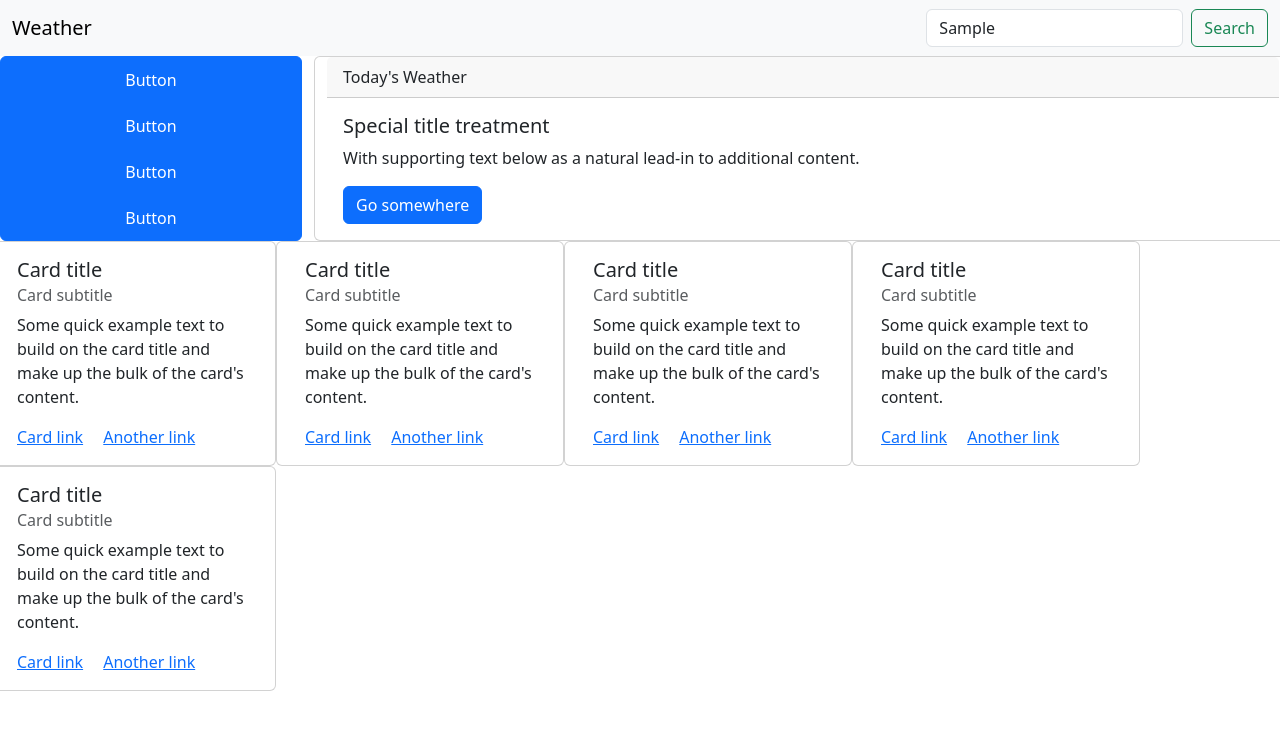
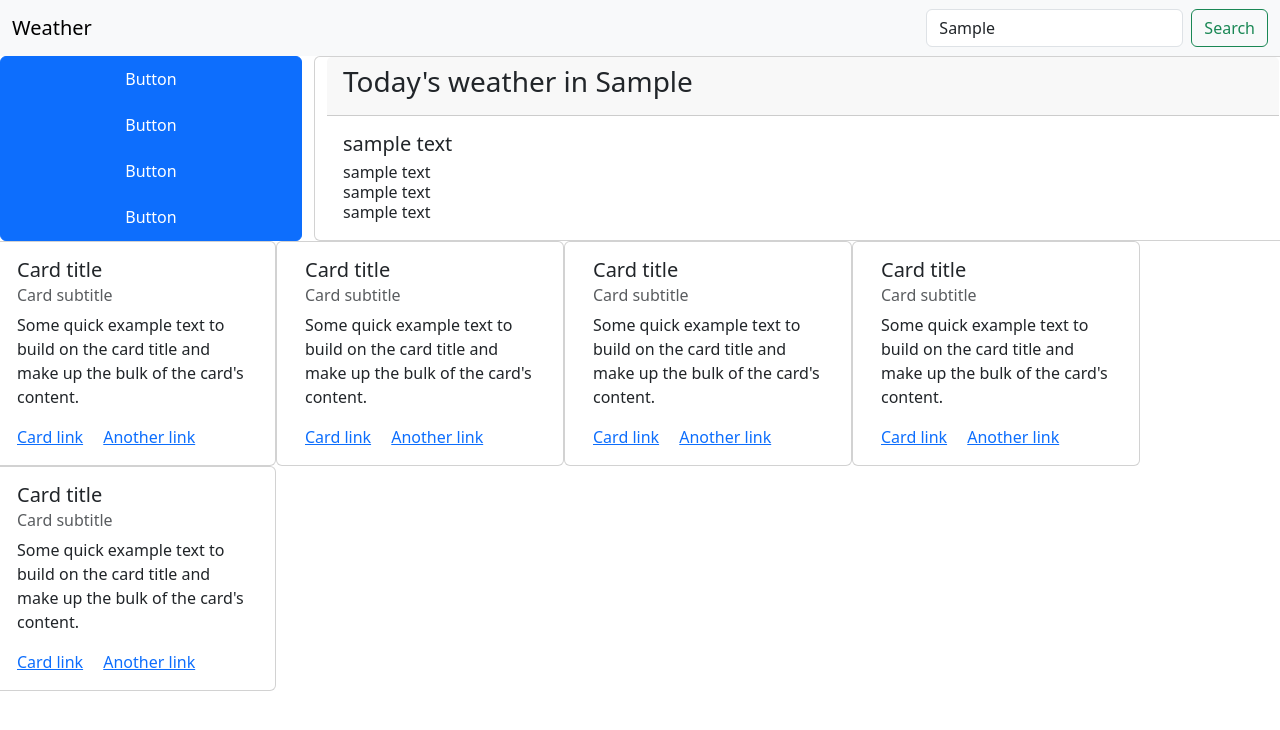
Before and after one commit to itsmenickfromschool/nicksWeatherApp, a plain HTML site: page index.html in a window 1280 px wide. Both pictures are taken after typing "Sample" into the empty fields and a click on the button "Search". Drawn offline with nearby package versions, Linux system fonts and the light colour scheme; no server answers.

Commit message:
working current weather

```diff
--- a/assets/js/script.js
+++ b/assets/js/script.js
@@ -1,31 +1,61 @@
 const apiKey = `40c5846d93a5d9298ee752b2e4b83b4f`;
 var city = document.querySelector('#cityInput') // need a value?
 var searchButton = document.querySelector('#search')
-console.log("🚀 ~ file: script.js:4 ~ searchButton:", searchButton)
-var currentWeatherURL = `https://api.openweathermap.org/data/2.5/weather?q=${city.value}&appid=${apiKey}&units=imperial`
-var fiveDayURL = `https://api.openweathermap.org/data/2.5/forecast?q=${city.value}&appid=${apiKey}&units=imperial`
+var insertCity = document.querySelector('#insertCity')
+var todaysConditions = document.querySelector('#conditions')
+var todaysTemp = document.querySelector('#todaysTemp')
+var todaysWind = document.querySelector('#todaysWind')
+var todaysHumidity = document.querySelector('#todaysHumidity')
+// window.addEventListener('load', function(){
+//     this.localStorage.getItem('')
+// })
 
 searchButton.addEventListener('click', function(event){
     event.preventDefault()
-    console.log(event)
-    console.log(city.value)
+    var citySearch = city.value
+    insertCity.textContent = `Today's weather in ${citySearch}`
+    var currentWeatherURL = `https://api.openweathermap.org/data/2.5/weather?q=${citySearch}&appid=${apiKey}&units=imperial`
 
-    console.log(currentWeatherURL);
-        fetch(currentWeatherURL)
+    var fiveDayURL = `https://api.openweathermap.org/data/2.5/forecast?q=${citySearch}&appid=${apiKey}&units=imperial`
+
+    fetch(currentWeatherURL)
         .then(function (response) {
             return response.json();
         })
         .then(function (data) {
             console.log(data);
-        });
-    fetch(fiveDayURL)
-        .then(function (response){
-            console.log(response);
-            return response.json();
+            // var icon = data.weather[0].icon
+            // todaysConditions.content = '\'+`${icon}`
+            todaysConditions.textContent = `${data.weather[0].main}`
+            todaysTemp.textContent = `${data.main.temp}\xB0 F`
+            todaysWind.textContent = `windspeed: ${data.wind.speed}mph`
+            todaysHumidity.textContent = `${data.main.humidity}% relative humidity`
+
         })
-        .then(function(promise){
-            console.log(promise)
-        })
+        .catch(function(error){
+            alert("City not found!")
+    });
+
+
+
+
+
+
+    // temp.textContent = `Temp: ${}response.main`
+
+
+
+
+
+
+
+    // fetch(fiveDayURL)
+    //     .then(function (response){
+    //         return response.json();
+    //     })
+    //     .then(function(promise){
+    //         console.log(promise)
+    //     })
 
     })
 
--- a/index.html
+++ b/index.html
@@ -26,12 +26,13 @@
       </div>
       <div id='currentWeather' class="card col-12 col-md-9">
         <div class="card-header">
-          Today's Weather
+          <h3 id="insertCity">Today's Weather</h3>
         </div>
         <div class="card-body">
-          <h5 class="card-title">Special title treatment</h5>
-          <p class="card-text">With supporting text below as a natural lead-in to additional content.</p>
-          <a href="#" class="btn btn-primary">Go somewhere</a>
+          <h5 id="conditions" class="card-title">sample text</h5>
+         <p id = 'todaysTemp' class='card-subtitle'>sample text</p>
+         <p id="todaysWind" class="card-subtitle">sample text</p>
+         <p id="todaysHumidity" class="card-subtitle">sample text</p>
         </div>
       </div>
     </div>
```
